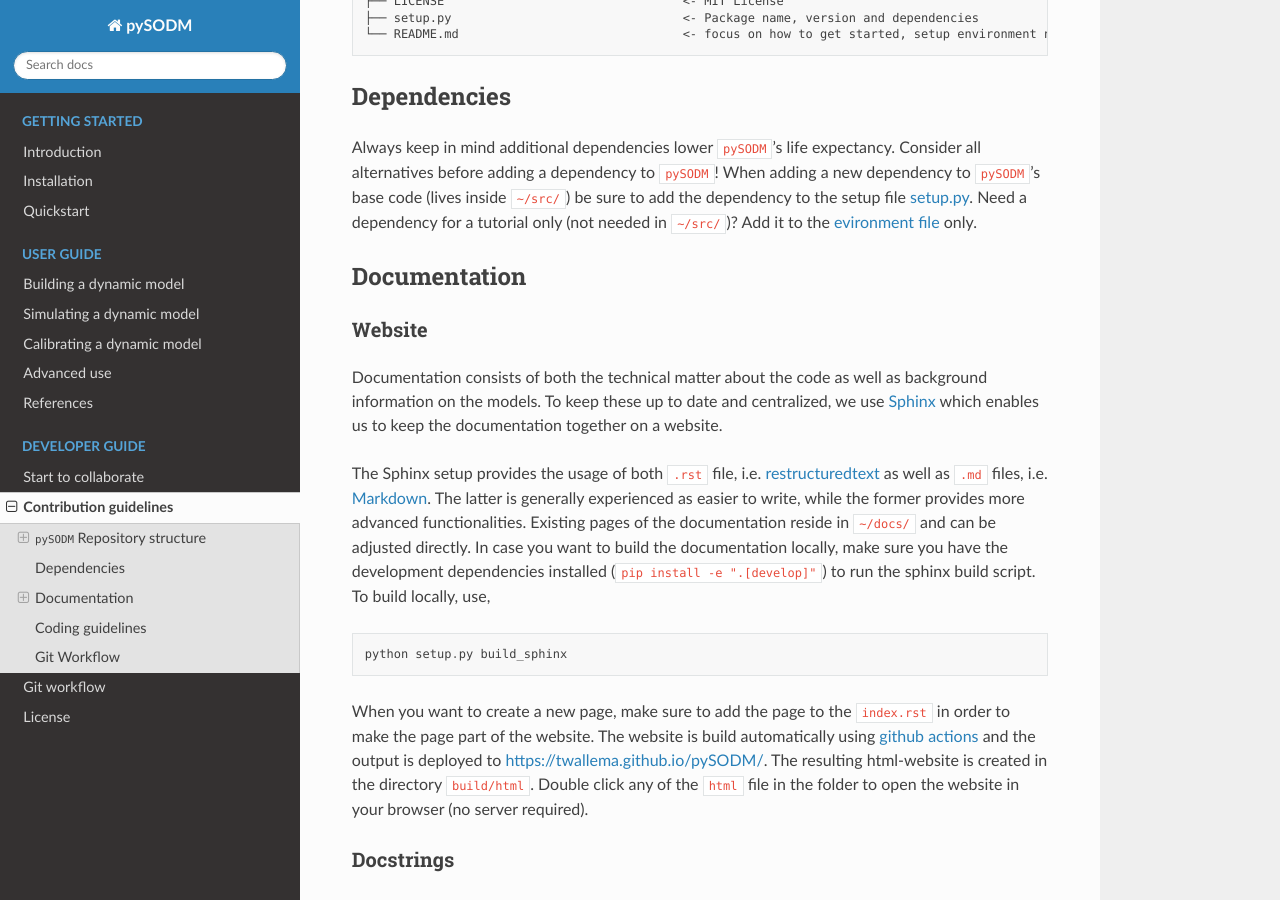
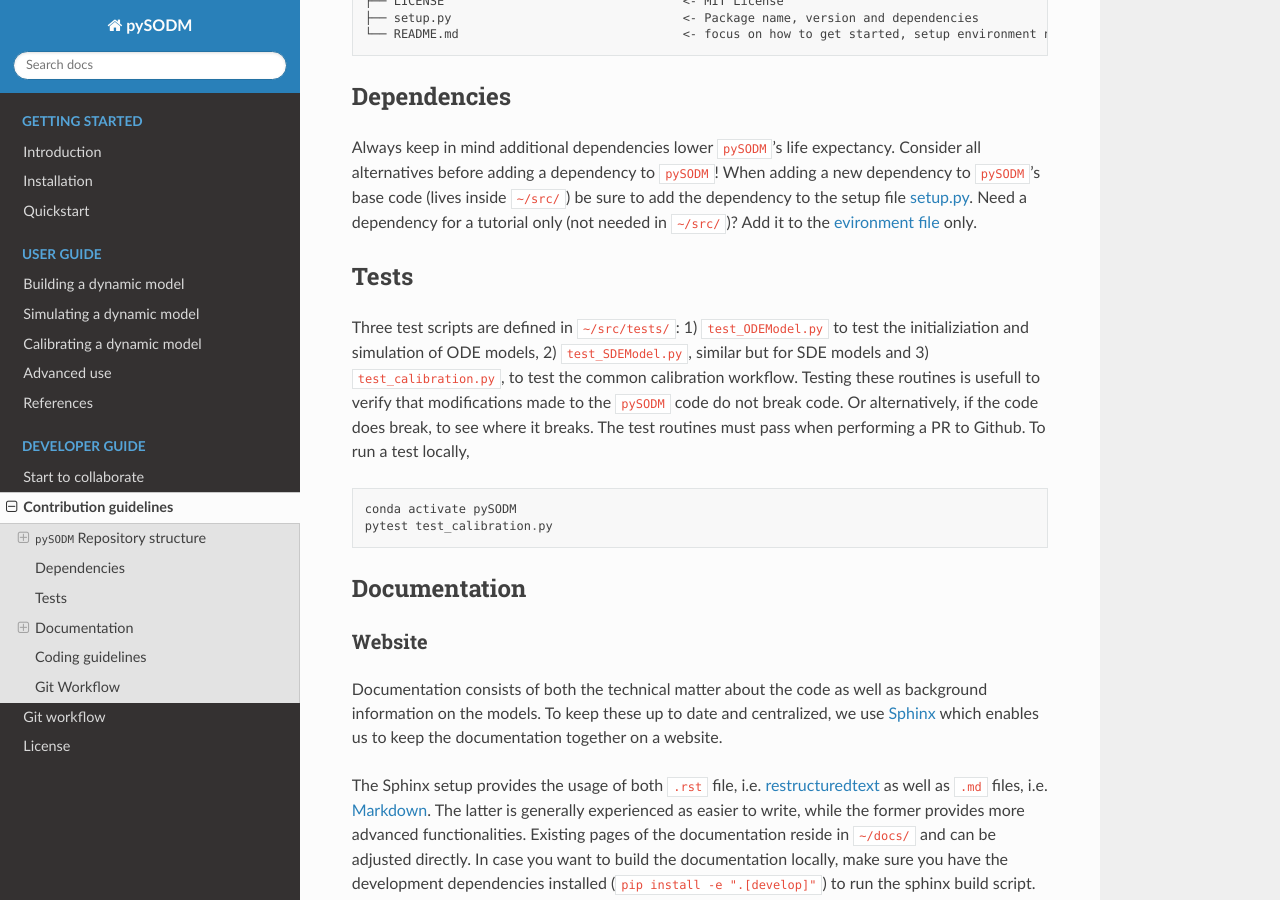
Before and after one commit to twallema/pySODM, a Sphinx documentation site: the page built from docs/guidelines.md, in a window 1280 px wide and 900 px high, scrolled down 1191 px. Built offline with Sphinx 7.4.7 and the Read the Docs theme 2.0.0, drawn with Linux system fonts in a browser that asks for light colours.

Commit message:
add tests to guidelines

````diff
--- a/docs/guidelines.md
+++ b/docs/guidelines.md
@@ -48,6 +48,14 @@ __Remember:__ Anyone should be able to reproduce the final products with the cod
 ### Dependencies
 
 Always keep in mind additional dependencies lower `pySODM`'s life expectancy. Consider all alternatives before adding a dependency to `pySODM`! When adding a new dependency to `pySODM`'s base code (lives inside `~/src/`) be sure to add the dependency to the setup file [setup.py](https://github.com/twallema/pySODM/blob/master/setup.py). Need a dependency for a tutorial only (not needed in `~/src/`)? Add it to the [evironment file](https://github.com/twallema/pySODM/blob/master/environment.yml) only.
+
+### Tests
+
+Three test scripts are defined in `~/src/tests/`: 1) `test_ODEModel.py` to test the initializiation and simulation of ODE models, 2) `test_SDEModel.py`, similar but for SDE models and 3) `test_calibration.py`, to test the common calibration workflow. Testing these routines is usefull to verify that modifications made to the `pySODM` code do not break code. Or alternatively, if the code does break, to see where it breaks. The test routines must pass when performing a PR to Github. To run a test locally,
+```
+conda activate pySODM
+pytest test_calibration.py
+```
 
 ### Documentation
 
````
